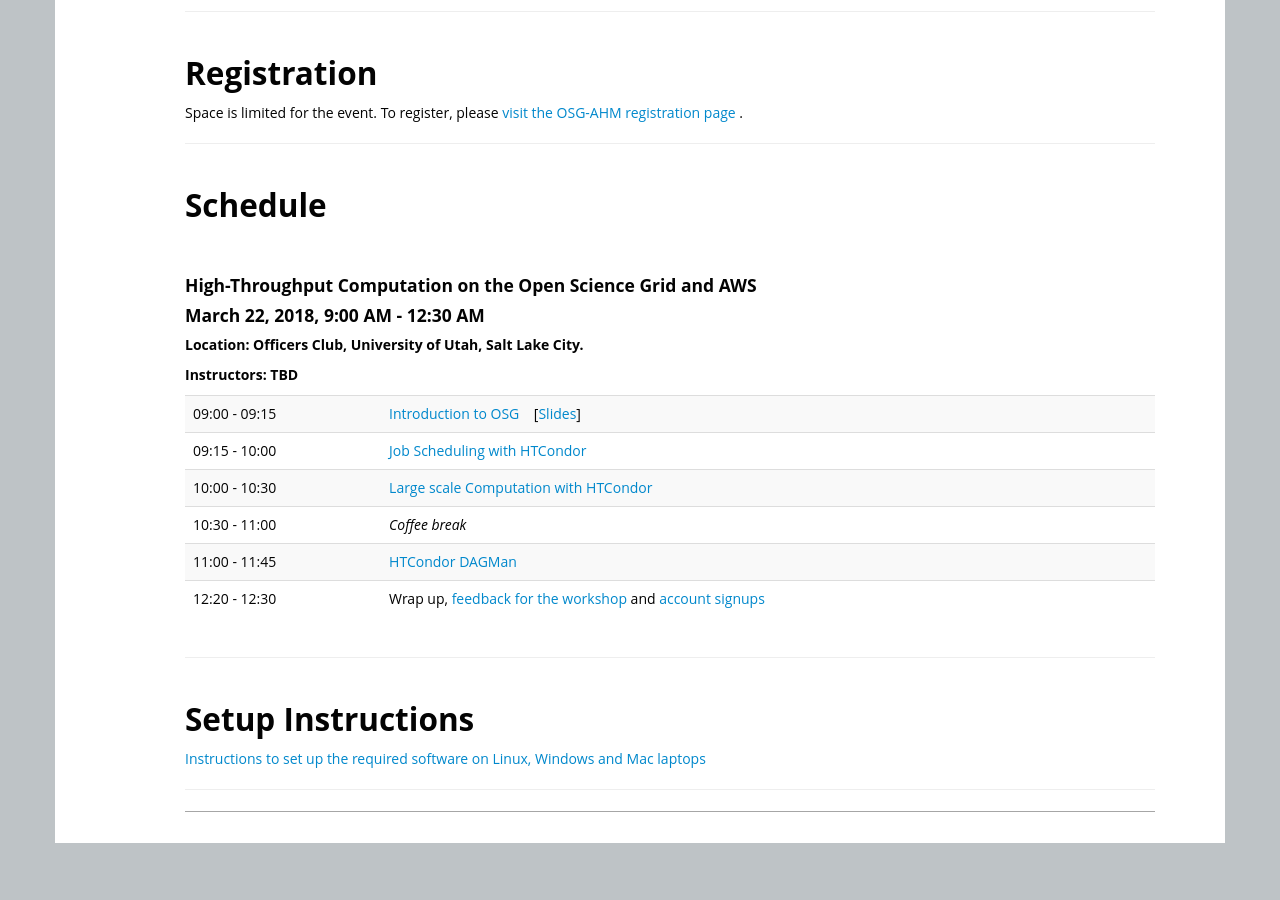
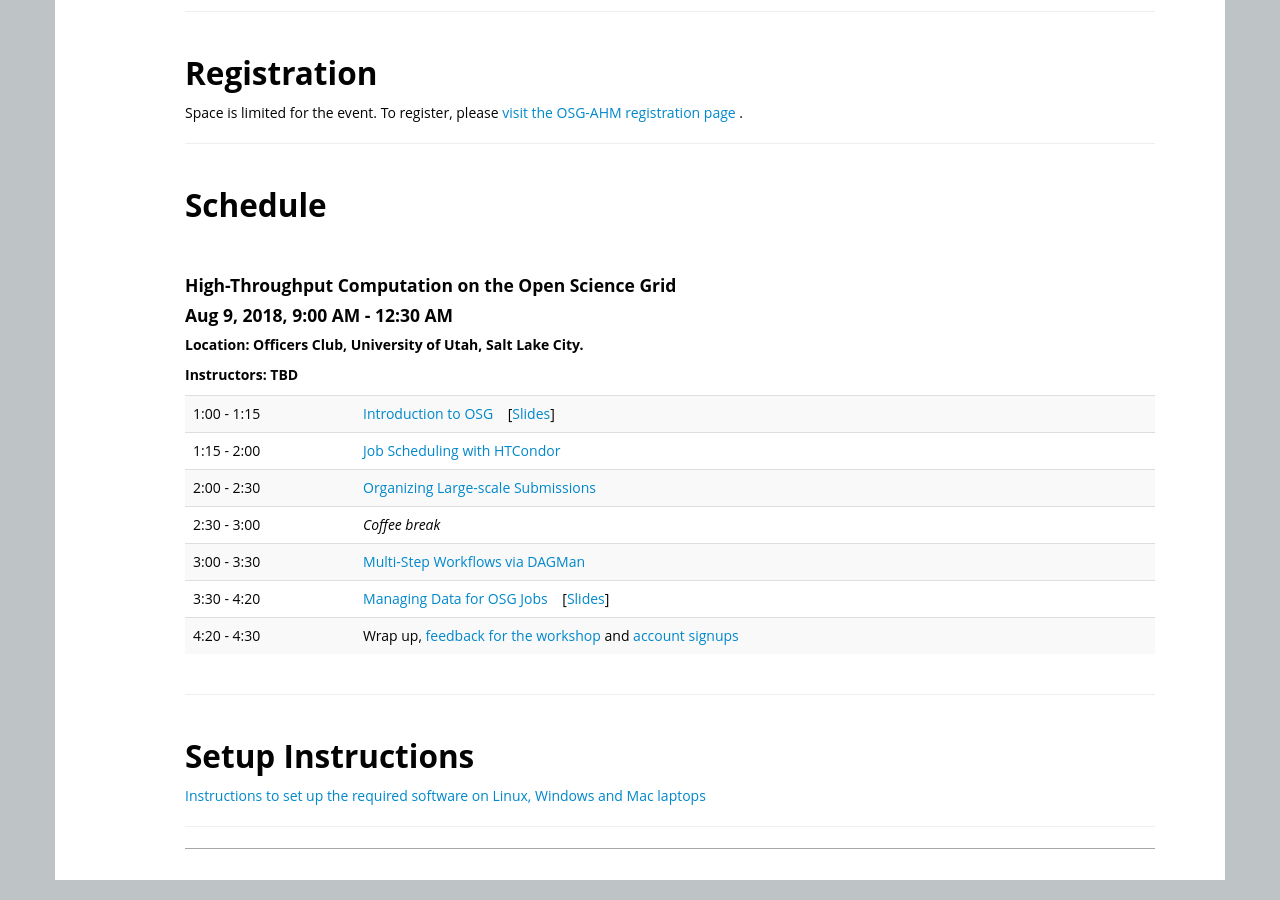
Before and after one commit to unlhcc/OSG-UserTraining-MWBD-2019, a Jekyll site: the page built from index.html, in a window 1280 px wide and 900 px high, scrolled down 962 px. Built offline with Jekyll 4.4.1, drawn with Linux system fonts in a browser that asks for light colours; before the commit the page ends 1825 px from its top, so only the background shows below that.

Commit message:
date, time, and title corrections

```diff
--- a/index.html
+++ b/index.html
@@ -124,19 +124,19 @@
 <h2>Schedule</h2>
 <h2> </h2>
 <div class="row-fluid">
-    <h4> High-Throughput Computation on the Open Science Grid and AWS </h4>
-    <h4> March 22, 2018, 9:00 AM - 12:30 AM </h4>
+    <h4> High-Throughput Computation on the Open Science Grid </h4>
+    <h4> Aug 9, 2018, 9:00 AM - 12:30 AM </h4>
     <h5>Location: Officers Club, University of Utah, Salt Lake City. </h5>
     <h5>Instructors: TBD</h5>
      <h3> </h3>
     <table class="table table-striped">
-        <tr> <td>09:00 - 09:15 </td> <td> <a href="novice/DHTC/01-IntroGrid.html">Introduction to OSG </a> &nbsp;&nbsp; [<a href="https://docs.google.com/presentation/d/1JoFWLGp1ukW_quqPSPTTxCL6ZxC_nX2KD8Ut9GRwo1I/edit?usp=sharing">Slides</a>]</td> </tr>
-      <tr> <td>09:15 - 10:00 </td> <td><a href="novice/DHTC/04-HTCondor-Submitting.html">Job Scheduling with HTCondor</a></td> </tr>
-      <tr> <td>10:00 - 10:30 </td> <td><a href="novice/DHTC/04a-ScalingUp-python.html">Large scale Computation with HTCondor</a> </td> </tr>
-      <tr> <td>10:30 - 11:00</td> <td><em>Coffee break</em></td> </tr>
-      <tr> <td>11:00 - 11:45 </td> <td><a href="novice/DHTC/04-dagman.html">HTCondor DAGMan</a> </td></td></td></tr>
-      <!-- tr> <td>11:45 - 12:20 </td> <td><a href="novice/DHTC/08-condor_annex.html">Adding Resources from Amazon AWS</a> &nbsp;&nbsp; [<a href="https://docs.google.com/presentation/d/1uZw35Z6UwoEQ5vWEmMNmIoGzVCEblxBcNrHDUg7DIhw/edit?usp=sharing">Slides</a>]</td></td></td></tr -->
-      <tr> <td>12:20 - 12:30 </td> <td>Wrap up, <a href="https://goo.gl/forms/oQvGAE3eRfhQLUS52">feedback for the workshop</a> and <a href="http://osgconnect.net/signup">account signups</a></td></td></td></tr>
+        <tr> <td>1:00 - 1:15 </td> <td> <a href="novice/DHTC/01-IntroGrid.html">Introduction to OSG </a> &nbsp;&nbsp; [<a href="https://docs.google.com/presentation/d/1JoFWLGp1ukW_quqPSPTTxCL6ZxC_nX2KD8Ut9GRwo1I/edit?usp=sharing">Slides</a>]</td> </tr>
+      <tr> <td>1:15 - 2:00 </td> <td><a href="novice/DHTC/04-HTCondor-Submitting.html">Job Scheduling with HTCondor</a></td> </tr>
+      <tr> <td>2:00 - 2:30 </td> <td><a href="novice/DHTC/04a-ScalingUp-python.html">Organizing Large-scale Submissions</a> </td> </tr>
+      <tr> <td>2:30 - 3:00</td> <td><em>Coffee break</em></td> </tr>
+      <tr> <td>3:00 - 3:30 </td> <td><a href="novice/DHTC/04-dagman.html">Multi-Step Workflows via DAGMan</a> </td></td></td></tr>
+      <tr> <td>3:30 - 4:20 </td> <td><a href="novice/DHTC/08-condor_annex.html">Managing Data for OSG Jobs</a> &nbsp;&nbsp; [<a href="https://docs.google.com/presentation/d/1uZw35Z6UwoEQ5vWEmMNmIoGzVCEblxBcNrHDUg7DIhw/edit?usp=sharing">Slides</a>]</td></td></td></tr -->
+      <tr> <td>4:20 - 4:30 </td> <td>Wrap up, <a href="https://goo.gl/forms/oQvGAE3eRfhQLUS52">feedback for the workshop</a> and <a href="http://osgconnect.net/signup">account signups</a></td></td></td></tr>
     </table>
   </div>
 <hr/>
```
